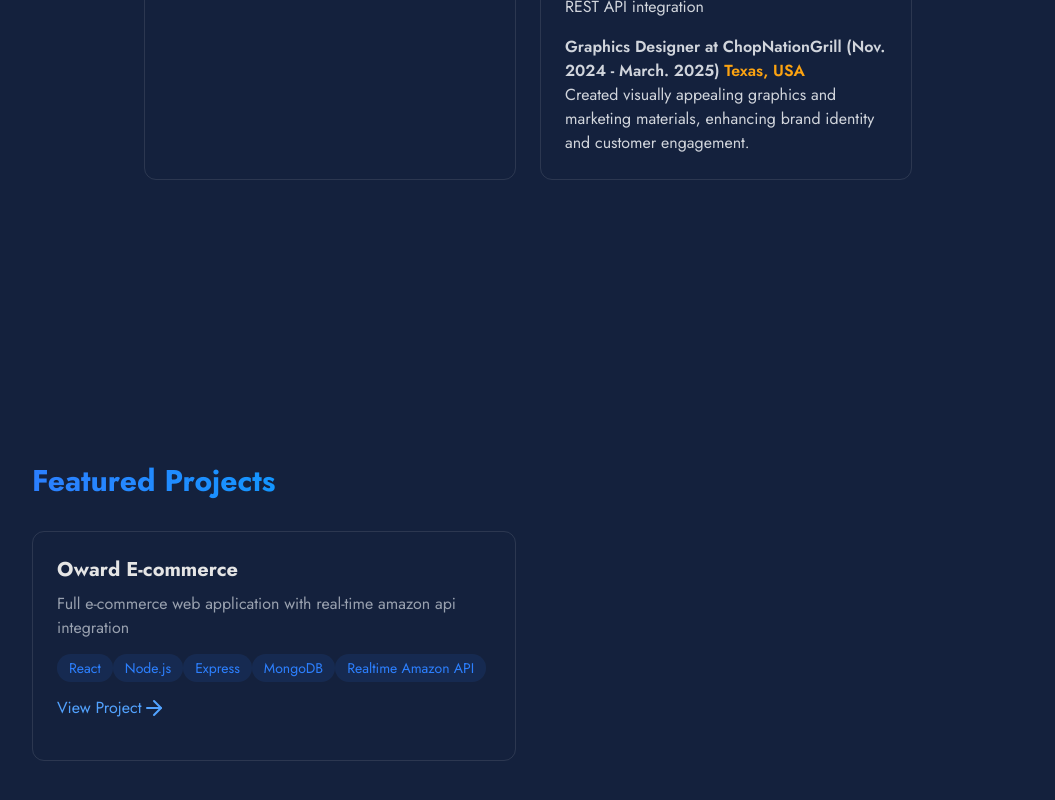
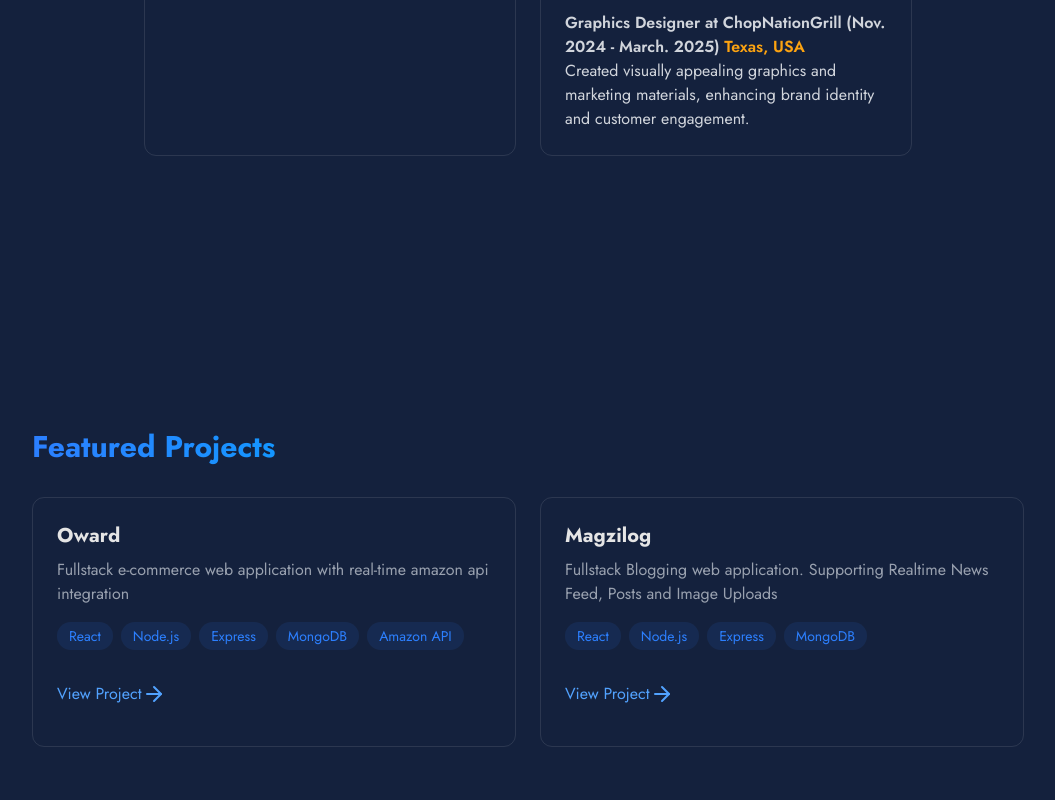
Before and after one commit to OjeeAfolabi/Portfolio, a React (Vite) app in the folder my-portfolio/: page / in a window 1280 px wide. Shown: the part 1760-2560 px from the top of the page, without its empty margins (112-1167 px from the left). Built offline with nearby package versions, Linux system fonts and the light colour scheme.

Commit message:
contacts UI

```diff
--- a/my-portfolio/src/App.jsx
+++ b/my-portfolio/src/App.jsx
@@ -6,6 +6,7 @@ import MobileNav from "./components/MobileNav";
 import Home from "./components/pages/Home";
 import About from "./components/pages/About";
 import Projects from "./components/pages/Projects";
+import Contact from "./components/pages/Contact";
 const App = () => {
   const [isLoaded, setIsLoaded] = useState(false);
   const [menuOpen, setMenuOpen] = useState(false);
@@ -16,13 +17,14 @@ const App = () => {
       <div
         className={`min-h-screen transition-opacity duration-700 ${
           isLoaded ? "opacity-100" : "opacity-0"
-        }bg-black text-[#E5E5E5]`}
+        } bg-[#14213D] text-[#E5E5E5]`}
       >
         <NavBar menuOpen={menuOpen} setMenuOpen={setMenuOpen} />
         <MobileNav menuOpen={menuOpen} setMenuOpen={setMenuOpen} />
         <Home />
         <About />
-        <Projects/>
+        <Projects />
+        <Contact />
       </div>
     </>
   );
--- /dev/null
+++ b/my-portfolio/src/components/Scroll.jsx
@@ -0,0 +1,25 @@
+import React, { useEffect, useRef } from "react";
+
+const Scroll = ({ children }) => {
+  const ref = useRef(null);
+
+  useEffect(() => {
+    const observer = new IntersectionObserver(
+      ([entry]) => {
+        if (entry.isIntersecting) {
+          ref.current.classList.add("visible");
+        }
+      },
+      { threshold: 0.2, rootMargin: "0px 0px -50px 0px" }
+    );
+    if (ref.current) observer.observe(ref.current);
+    return () => observer.disconnect();
+  }, []);
+  return (
+    <div ref={ref} className="reveal">
+      {children}
+    </div>
+  );
+};
+
+export default Scroll;
--- a/my-portfolio/src/components/pages/About.jsx
+++ b/my-portfolio/src/components/pages/About.jsx
@@ -1,5 +1,6 @@
+import React from "react";
 import { Briefcase, GraduationCap, Image, Monitor, Server } from "lucide-react";
-import React from "react";
+import Scroll from "../Scroll";
 
 const About = () => {
   const frontendSkills = [
@@ -23,6 +24,7 @@ const About = () => {
       id="about"
       className="min-h-screen flex flex-col items-center justify-start gap-3 py-8"
     >
+      <Scroll>
         <div className="max-w-3xl w-full mx-auto px-4 flex flex-col items-center">
           <h2 className="text-3xl font-bold mb-2 bg-linear-to-r from-blue-500 to-cyan-400 bg-clip-text text-transparent">
             About Me
@@ -140,6 +142,7 @@ const About = () => {
             </div>
           </div>
         </div>
+      </Scroll>
     </div>
   );
 };
--- a/my-portfolio/src/components/pages/Contact.jsx
+++ b/my-portfolio/src/components/pages/Contact.jsx
@@ -0,0 +1,98 @@
+import React, { useState } from "react";
+import Scroll from "../Scroll";
+import emailjs from "emailjs-com";
+import { Mail } from "lucide-react";
+
+const Contact = () => {
+  const [formData, setFormData] = useState({
+    name: "",
+    email: "",
+    message: "",
+  });
+  const SERVICE_ID = "service_ugzhu9q";
+  const TEMPLATE_ID = "template_q9rjqx4";
+  const PUBLIC_KEY = "tFg7jhuTOf80F_wMj";
+
+  const handleSubmit = (e) => {
+    e.preventDefault();
+    emailjs
+      .sendForm(SERVICE_ID, TEMPLATE_ID, e.target, PUBLIC_KEY)
+      .then(() => {
+        alert("Message sent succesfully!");
+        setFormData({ name: "", email: "", message: "" });
+      })
+      .catch(() => alert("An error occurred, please try again"));
+  };
+  return (
+    <div
+      id="contacts"
+      className="min-h-screen flex items-center justify-center py-20"
+    >
+      <Scroll>
+        <div className="px-4 w-150">
+          <div className="flex justify-center items-center gap-2">
+            <h2 className="text-3xl font-bold bg-linear-to-r from-blue-500 to-cyan-400 bg-clip-text text-transparent p-2">
+              Get In Touch
+            </h2>
+            <Mail size={28} className="text-[#FCA311]" />
+          </div>
+
+          <form className="space-y-6" onSubmit={handleSubmit}>
+            <div className="relative">
+              <input
+                className="w-full bg-white/5 border border-white/10 rounded px-4 text-xl py-3 text-white transition focus:outline-none focus:border-blue-500 focus:bg-blue-500/5 "
+                type="text"
+                id="name"
+                name="name"
+                placeholder="Name..."
+                required
+                value={formData.name}
+                onChange={(e) =>
+                  setFormData({ ...formData, name: e.target.value })
+                }
+              />
+            </div>
+
+            <div className="relative">
+              <input
+                className="w-full bg-white/5 border border-white/10 rounded px-4 text-xl py-3 text-white transition focus:outline-none focus:border-blue-500 focus:bg-blue-500/5 "
+                type="email"
+                id="email"
+                name="email"
+                placeholder="example@gmail.com"
+                required
+                value={formData.email}
+                onChange={(e) =>
+                  setFormData({ ...formData, email: e.target.value })
+                }
+              />
+            </div>
+
+            <div className="relative">
+              <textarea
+                className="w-full bg-white/5 border border-white/10 rounded px-4 text-xl py-3 text-white transition focus:outline-none focus:border-blue-500 focus:bg-blue-500/5 "
+                id="message"
+                name="message"
+                rows={5}
+                placeholder="Your message..."
+                required
+                value={formData.message}
+                onChange={(e) =>
+                  setFormData({ ...formData, message: e.target.value })
+                }
+              />
+            </div>
+            <button
+              type="submit"
+              className="w-full bg-blue-500 text-white py-3 px-6 rounded font-medium transition relative overflow-hidden hover:-translate-y-0.5 hover:shadow:[0_0_15px_rgba(59,130,246,0.4)]"
+            >
+              Send Message{" "}
+            </button>
+          </form>
+        </div>
+      </Scroll>
+    </div>
+  );
+};
+
+export default Contact;
--- a/my-portfolio/src/components/pages/Home.jsx
+++ b/my-portfolio/src/components/pages/Home.jsx
@@ -1,11 +1,12 @@
 import React from "react";
-
+import Scroll from "../Scroll"
 const Home = () => {
   return (
     <section
       id="home"
-      className="min-h-screen flex items-center justify-center relative"
+      className="min-h-screen  flex items-center justify-center relative"
     >
+        <Scroll>
         <div className="text-center z-10 px-4">
           <h1 className=" py-6 text-5xl md:text-7xl font-bold mb-2 bg-linear-to-r from-blue-500 to-purple-600 bg-clip-text text-transparent ">
             Hi, I'm Ojee
@@ -30,6 +31,7 @@ const Home = () => {
             </a>
           </div>
         </div>
+        </Scroll>
     </section>
   );
 };
--- a/my-portfolio/src/components/pages/Projects.jsx
+++ b/my-portfolio/src/components/pages/Projects.jsx
@@ -1,5 +1,6 @@
+import React from "react";
 import { ArrowRight } from "lucide-react";
-import React from "react";
+import Scroll from "../Scroll";
 
 const Projects = () => {
   return (
@@ -7,25 +8,54 @@ const Projects = () => {
       id="projects"
       className="min-h-screen flex items-center justify-center py-20"
     >
+      <Scroll>
         <div className="max-w-5xl mx-auto px-4">
           <h2 className="text-3xl font-bold mb-8 bg-linear-to-r from-blue-500 to-cyan-400 bg-clip-text text-transparent">
             Featured Projects
           </h2>
           <div className="grid grid-cols-1 md:grid-cols-2 gap-6">
             <div className="p-6 rounded-xl border border-white/10 hover:-translate-y-1 hover:border-blue-500/30 hover:shadow-[0_2px_8px_rgba(59,130,246,0.2)] transition-all">
-            <h3 className="text-xl font-bold mb-2">Oward E-commerce</h3>
+              <h3 className="text-xl font-bold mb-2">Oward</h3>
               <p className="text-gray-400 mb-4">
-              Full e-commerce web application with real-time amazon api
+                Fullstack e-commerce web application with real-time amazon api
                 integration
               </p>
-            <div>
-              {[
-                "React",
-                "Node.js",
-                "Express",
-                "MongoDB",
-                "Realtime Amazon API",
-              ].map((tech, key) => (
+              <div className="flex flex-wrap gap-2 mb-4">
+                {["React", "Node.js", "Express", "MongoDB", "Amazon API"].map(
+                  (tech, key) => (
+                    <span
+                      className="bg-blue-500/10 text-blue-500 py-1 px-3 rounded-full text-sm hover:bg-blue-500/20 hover:shadow-[0_2px_8px_rgba(59,130,246,0.1)] transition-all "
+                      key={key}
+                    >
+                      {tech}
+                    </span>
+                  )
+                )}
+              </div>
+
+              <div className="flex justify-between items-center">
+                <div className="flex justify-center items-center text-blue-400 hover:text-blue-300 transition-colors my-4">
+                  <a
+                    href="https://oward-app.vercel.app/"
+                    target="_blank"
+                    rel="noopener noreferrer"
+                  >
+                    View Project
+                  </a>
+                  <span>
+                    <ArrowRight />
+                  </span>
+                </div>
+              </div>
+            </div>
+            <div className="p-6 rounded-xl border border-white/10 hover:-translate-y-1 hover:border-blue-500/30 hover:shadow-[0_2px_8px_rgba(59,130,246,0.2)] transition-all">
+              <h3 className="text-xl font-bold mb-2">Magzilog</h3>
+              <p className="text-gray-400 mb-4">
+                Fullstack Blogging web application. Supporting Realtime News
+                Feed, Posts and Image Uploads
+              </p>
+              <div className="flex flex-wrap gap-2 mb-4">
+                {["React", "Node.js", "Express", "MongoDB"].map((tech, key) => (
                   <span
                     className="bg-blue-500/10 text-blue-500 py-1 px-3 rounded-full text-sm hover:bg-blue-500/20 hover:shadow-[0_2px_8px_rgba(59,130,246,0.1)] transition-all "
                     key={key}
@@ -37,7 +67,13 @@ const Projects = () => {
 
               <div className="flex justify-between items-center">
                 <div className="flex justify-center items-center text-blue-400 hover:text-blue-300 transition-colors my-4">
-                <a href="">View Project </a>
+                  <a
+                    href="https://oward-app.vercel.app/"
+                    target="_blank"
+                    rel="noopener noreferrer"
+                  >
+                    View Project
+                  </a>
                   <span>
                     <ArrowRight />
                   </span>
@@ -46,6 +82,7 @@ const Projects = () => {
             </div>
           </div>
         </div>
+      </Scroll>
     </section>
   );
 };
--- a/my-portfolio/src/index.css
+++ b/my-portfolio/src/index.css
@@ -36,3 +36,14 @@ body {
 .animate-loading-bar {
   animation: loading 0.8s ease infinite;
 }
+
+.reveal {
+  opacity: 0;
+  transform: translateY(20px);
+  transition: opacity 0.7s ease, transform 0.7s ease;
+}
+
+.reveal.visible {
+  opacity: 1;
+  transform: translateY(0);
+}
```
Lines whose indentation alone changed are shown as unchanged.
